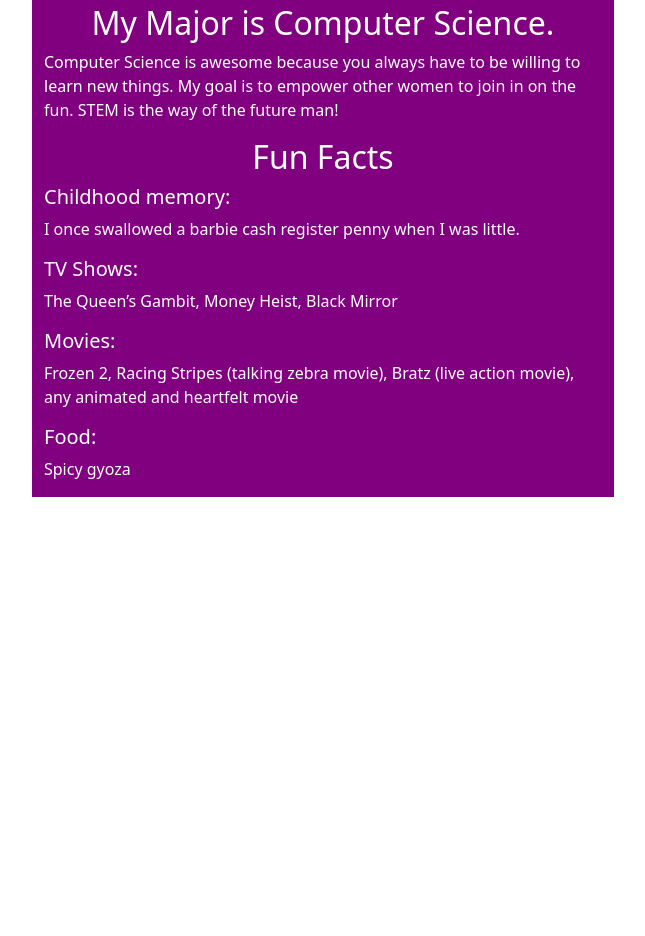
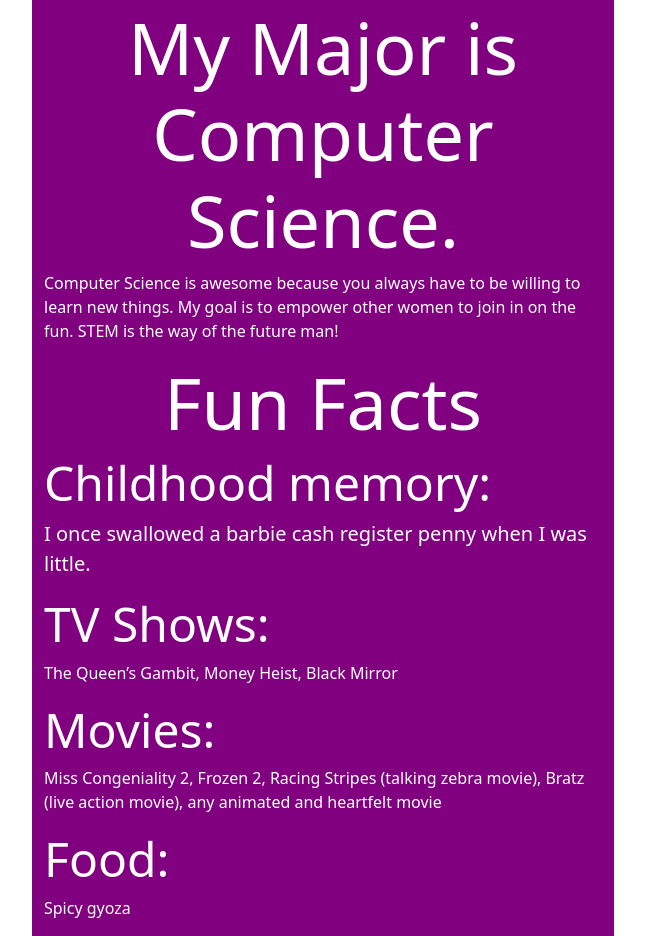
Before and after one commit to avrodzz/avrodzz.github.io, a plain HTML site: page index.html in a window 1280 px wide. Shown: the part 476-1412 px from the top of the page, without its empty margins (596-1241 px from the left). Before the commit the page ends 973 px from the top, so only its background shows below. Drawn offline with nearby package versions, Linux system fonts and the light colour scheme.

Commit message:
Work in progress

```diff
--- a/index.html
+++ b/index.html
@@ -56,22 +56,22 @@
 
             <p>Snowboarding and martial arts have brought me an immense amount of joy lately. I am pretty new to both of them, but I am so excited to progress. Every time I am on the mountain, I feel free and refreshed. There is just something so addicting about seeing snow. I do not know what it is. Since I am a computer science major, I sit for way too long, so it is nice to have activities that push my body to be more flexible and powerful. I totally recommend either of them. Something I would love to try is dirt biking, so if any of you are willing to show me the way, I would be so appreciative. </p>
 
-            <h2 class="text-center">My Major is Computer Science.</h2>
+            <h1 class="display-2 text-center">My Major is Computer Science.</h1>
 
             <p>Computer Science is awesome because you always have to be willing to learn new things. My goal is to empower other women to join in on the fun. STEM is the way of the future man!
             </p>
 
-            <h2 class="text-center">Fun Facts</h2>
-            <h5>Childhood memory:</h5>
-            <p>I once swallowed a barbie cash register penny when I was little.</p>
+            <h1 class="display-2 text-center">Fun Facts</h1>
+            <h1 class="display-5">Childhood memory:</h1>
+            <blockquote class="blockquote">I once swallowed a barbie cash register penny when I was little.</blockquote>
 
-            <h5>TV Shows:</h5>
+            <h1 class="display-5">TV Shows:</h1>
             <p>The Queen’s Gambit, Money Heist, Black Mirror</p>
 
-            <h5>Movies:</h5>
-            <p>Frozen 2, Racing Stripes (talking zebra movie), Bratz (live action movie), any animated and heartfelt movie</p>
+            <h1 class="display-5">Movies:</h1>
+            <p>Miss Congeniality 2, Frozen 2, Racing Stripes (talking zebra movie), Bratz (live action movie), any animated and heartfelt movie</p>
 
-            <h5>Food:</h5>
+            <h1 class="display-5">Food:</h1>
             <p>Spicy gyoza</p>
 
             </p>
```
